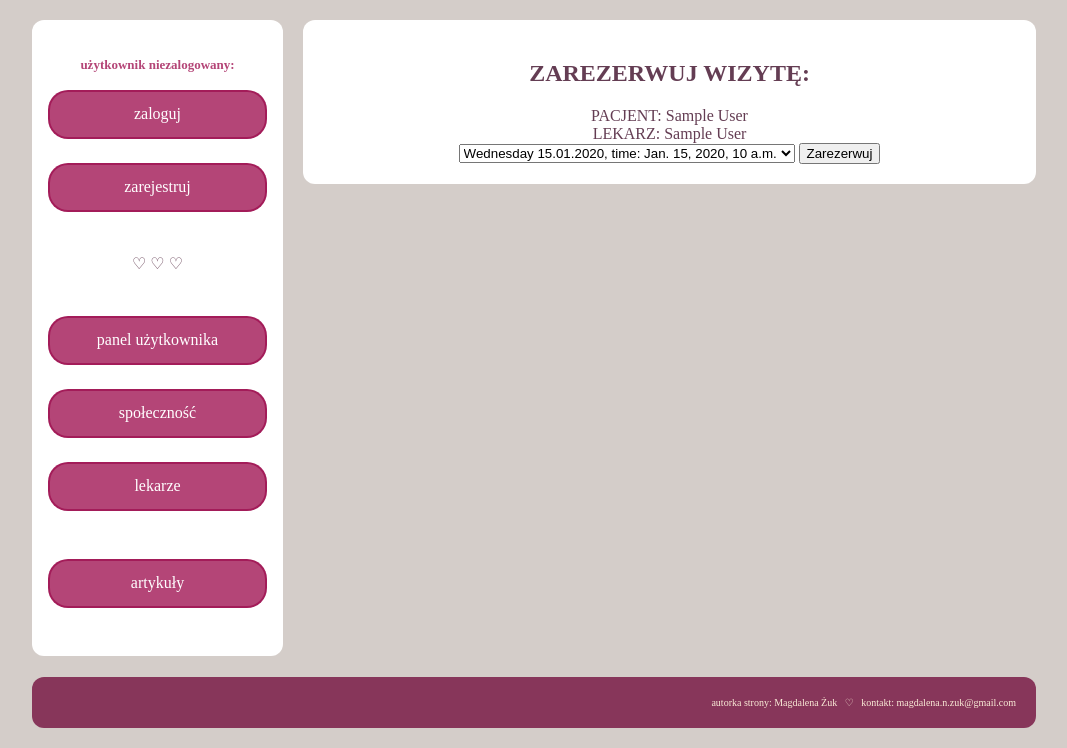
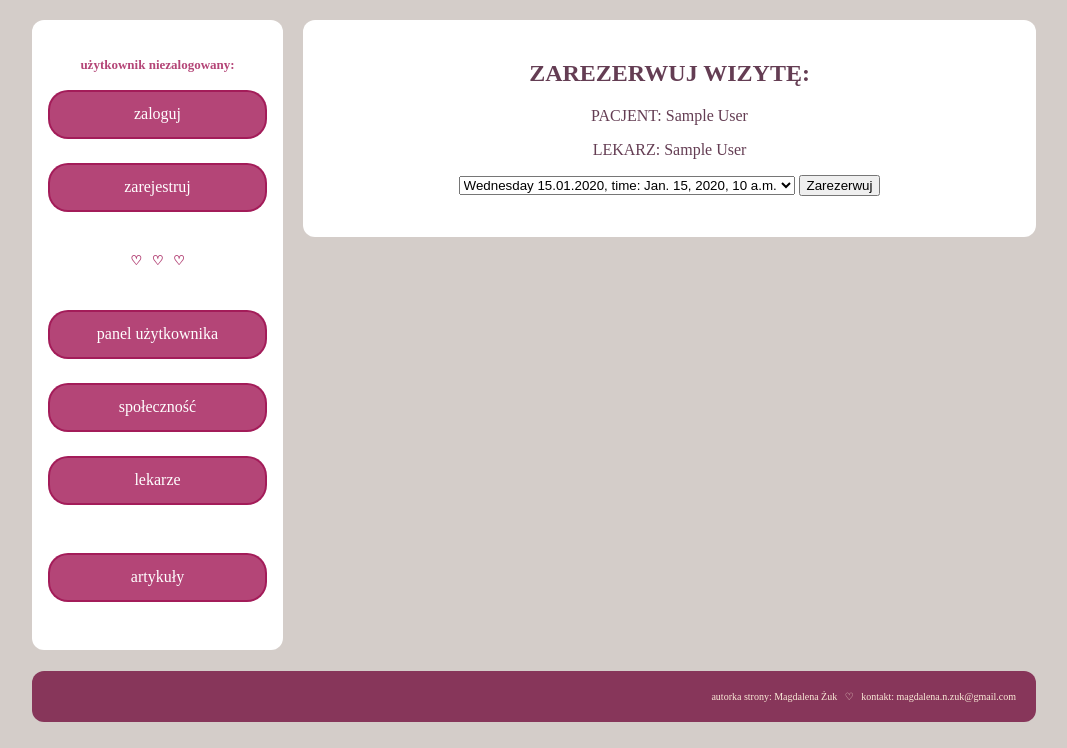
Before and after one commit to m-n-zuk/ibd_maternity, a Django app: template ibd_visits/templates/book_visit2.html in a window 1280 px wide. Shown: the part 156-904 px from the top of the page, without its empty margins (106-1173 px from the left). After the commit the page ends 878 px from the top, so only its background shows below. Run offline with Django 4.2, Linux system fonts and the light colour scheme; the template is opened without the code that fills it: most values are stand-ins (such as "Sample title", 1, 10 or a date in 2020).

Commit message:
corrections in html files and css - part 2

```diff
--- a/ibd_visits/templates/book_visit2.html
+++ b/ibd_visits/templates/book_visit2.html
@@ -10,9 +10,8 @@
 
 {% block content %}
 
-PACJENT: {{ patient.patient.first_name }} {{ patient.patient.last_name }}
-<br>
-LEKARZ: {{ doctor.doctor.first_name }} {{ doctor.doctor.last_name }}
+<p> PACJENT: {{ patient.patient.first_name }} {{ patient.patient.last_name }} </p>
+<p> LEKARZ: {{ doctor.doctor.first_name }} {{ doctor.doctor.last_name }} </p>
 
 <form method="POST">
     {% csrf_token %}
--- a/ibd_website/forms.py
+++ b/ibd_website/forms.py
@@ -14,14 +14,14 @@ class RegisterForm(forms.Form):
     email = forms.EmailField(label="Adres email")
     role = forms.ChoiceField(label="Kim jestem?",
                              choices=(('patient', 'pacjentem'), ('doctor', 'lekarzem')),
-                             widget=forms.RadioSelect)
+                             widget=forms.RadioSelect(attrs={'class': 'form-check-inline'}))
 
     def clean(self):  # rozbudowujemy metode rodzica
         cleaned_data = super().clean()
         password = cleaned_data.get('password')
         password2 = cleaned_data.get('password2')
         if password != password2:
-            raise ValidationError("Podane hasla nie sa takie same!")
+            raise ValidationError("Podane hasła nie są takie same!")
             # wyswietla sie na samej gorze, jak zrobic zeby bylo nad password?
 
     def clean_login(self):
--- a/ibd_website/templates/__layout__.html
+++ b/ibd_website/templates/__layout__.html
@@ -32,8 +32,7 @@
         <a class="btn" href="/register/"> zarejestruj</a> <br><br>
     {% endif %}
 
-
-    <p> &#9825; &#9825; &#9825; </p> <br>
+    <p class="accent"> &#9825; &nbsp; &#9825; &nbsp; &#9825; </p> <br>
     <a class="btn" href="/user/"> panel użytkownika</a> <br><br>
     <a class="btn" href="/community/"> społeczność </a> <br><br>
     <a class="btn" href="/doctors/"> lekarze </a> <br><br><br>
--- a/ibd_website/templates/user.html
+++ b/ibd_website/templates/user.html
@@ -14,10 +14,10 @@
     <br>
     <a class="btn" href="/illness/{{ user.id }}"> opisz schorzenie </a> <br><br>
     <a class="btn" href="/edit/{{ user.id }}"> edytuj profil </a> <br><br>
-    <a class="btn" href="/messages/{{ user.id }}/"> wiadomości </a> <br><br>
+    <a class="btn" href="/messages/{{ user.id }}/"> wiadomości </a>
     <br>
     {% if user.is_superuser %}
-    <a class="btn" href="/add_visit/"> dodaj wolne wizyty lekarskie </a> <br><br>
+    <a class="btn" href="/add_visit/"> dodaj wolne wizyty lekarskie </a>
     {% endif %}
 
 {% endblock %}
--- a/static/css/style.css
+++ b/static/css/style.css
@@ -58,7 +58,7 @@ body {
 }
 
 #content {
-    padding: 2%;
+    padding: 2% 2% 4% 2%;
     width: 69%;
     height: 100%;
     float: left;
```
